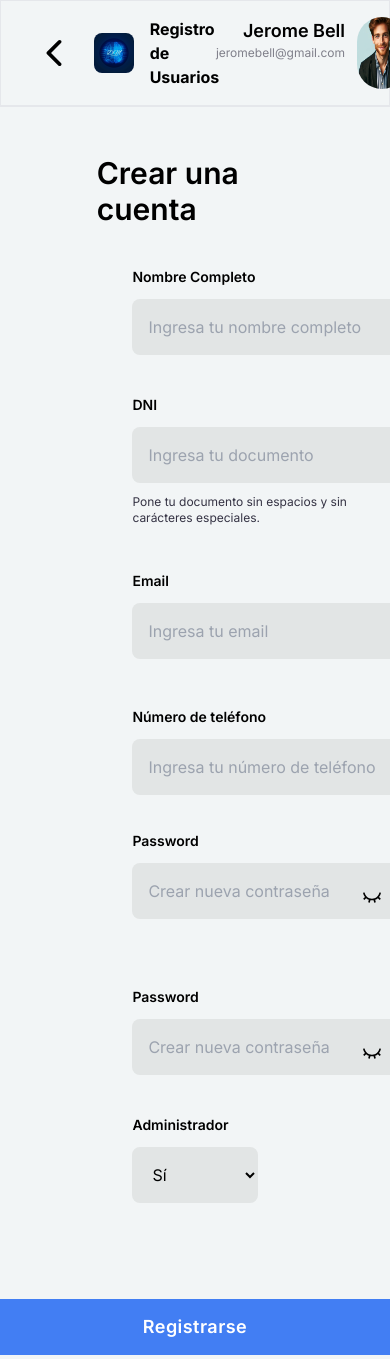
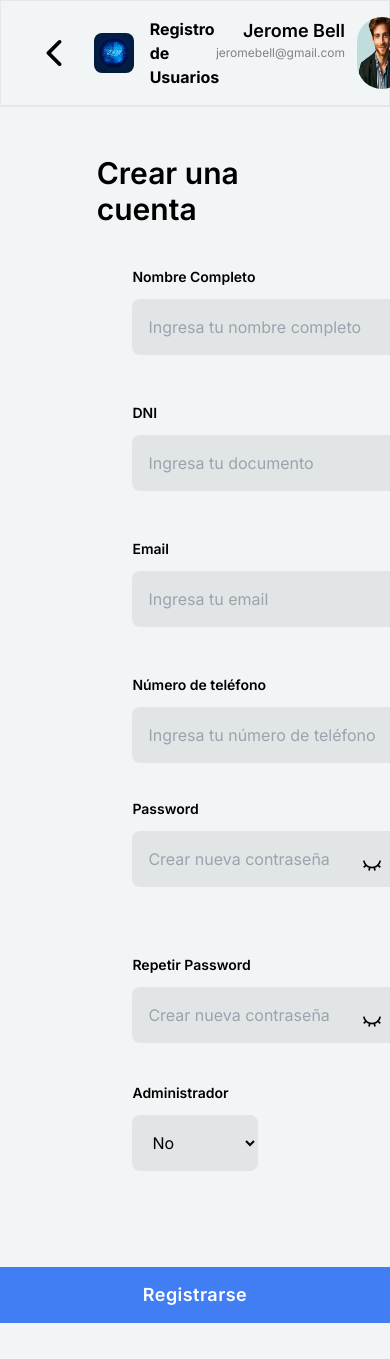
Before and after one commit to EliumNova/dumont, a Next.js app in the folder frontend/: page /admin/userRegistration in a window 390 px wide. Shown: the top 1359 px of the page. After the commit the page ends 1327 px from the top, so only its background shows below. Built offline with nearby package versions, Linux system fonts and the light colour scheme.

Commit message:
valido formulario de registro

```diff
--- /dev/null
+++ b/frontend/app/admin/components/InputField.jsx
@@ -0,0 +1,27 @@
+export default function InputField({
+  label,
+  id,
+  value,
+  onChange,
+  placeholder,
+  type = "text",
+  required,
+}) {
+  return (
+    <div className="flex flex-col gap-3 w-[32rem] p-4 my-2">
+      <label htmlFor={id} className="text-sm font-semibold">
+        {label}
+      </label>
+      <input
+        type={type}
+        id={id}
+        name={id}
+        value={value}
+        onChange={onChange}
+        placeholder={placeholder}
+        required={required}
+        className="bg-[#E2E5E5] h-14 rounded-lg p-4 text-base"
+      />
+    </div>
+  );
+}
--- /dev/null
+++ b/frontend/app/admin/components/PasswordField.jsx
@@ -0,0 +1,41 @@
+import { GoEye } from "react-icons/go"; // Asegúrate de importar los íconos necesarios
+import { RiEyeCloseLine } from "react-icons/ri"; // Asegúrate de importar los íconos necesarios
+
+export default function PasswordField({
+  label,
+  name,
+  value,
+  showPassword,
+  togglePassword,
+  onChange,
+  required,
+}) {
+  return (
+    <div className="flex flex-col gap-3 w-[32rem] pt-1 p-4 my-2">
+      <label htmlFor={name} className="text-sm font-semibold">
+        {label}
+      </label>
+      <input
+        type={showPassword ? "text" : "password"}
+        id={name}
+        name={name}
+        value={value}
+        onChange={onChange}
+        placeholder="Crear nueva contraseña"
+        required={required}
+        className="bg-[#E2E5E5] h-14 rounded-lg p-4 text-base"
+      />
+      {showPassword ? (
+        <GoEye
+          onClick={togglePassword}
+          className="relative self-end bottom-11 right-4 w-5 h-5 cursor-pointer"
+        />
+      ) : (
+        <RiEyeCloseLine
+          onClick={togglePassword}
+          className="relative self-end bottom-11 right-4 w-5 h-5 cursor-pointer"
+        />
+      )}
+    </div>
+  );
+}
--- a/frontend/app/admin/userRegistration/page.js
+++ b/frontend/app/admin/userRegistration/page.js
@@ -1,160 +1,203 @@
 "use client";
 import React, { useState } from "react";
-import { GoEye } from "react-icons/go";
-import { RiEyeCloseLine } from "react-icons/ri";
-import { usePathname } from "next/navigation";
 import ReactInputMask from "react-input-mask";
+import InputField from "../components/InputField";
+import PasswordField from "../components/PasswordField";
 
 function UserRegistration() {
-  const [showPassword, setShowPassword] = useState(false);
-  const [show2doPassword, setShow2doPassword] = useState(false);
-  const [password, setPassword] = useState();
+  const [showPassword, setShowPassword] = useState({
+    first: false,
+    second: false,
+  });
+  const [errorMessage, setErrorMessage] = useState("");
+  const [registerUser, setRegisterUser] = useState({
+    name: "",
+    email: "",
+    password: "",
+    validatePassword: "",
+    admin: false,
+    dni: "",
+    phone: "",
+  });
 
+  // Función para manejar el envío del formulario
+  const handleSubmit = (e) => {
+    e.preventDefault();
 
+    const { name, email, password, validatePassword, dni, phone } =
+      registerUser;
 
-  const handleSubmit = () => {
-    console.log("submit");
+    // Validar que todos los campos están llenos
+    if (!name || !email || !password || !validatePassword || !dni || !phone) {
+      setErrorMessage("Todos los campos son obligatorios.");
+      setTimeout(() => setErrorMessage(""), 3000);
+      return;
+    }
+
+    // Validar que las contraseñas coincidan
+    if (password !== validatePassword) {
+      setErrorMessage("Las contraseñas no coinciden.");
+      setTimeout(() => setErrorMessage(""), 3000);
+      return;
+    }
+
+    // Resetear el formulario
+    setRegisterUser({
+      name: "",
+      email: "",
+      password: "",
+      validatePassword: "",
+      admin: false,
+      dni: "",
+      phone: "",
+    });
+
+    // Si todo es correcto, procesar el registro
+    console.log("Formulario enviado");
+    console.log(JSON.stringify(registerUser, null, 2)); // Muestra el formulario con sangría
+  };
+
+  const errorMessageBox = () => {
+    setErrorMessage("Caracteres inválidos en el campo.");
+    setTimeout(() => setErrorMessage(""), 3000);
+  };
+
+  const validateInput = (value, regex) => regex.test(value);
+
+  const handleChange = (e) => {
+    const { name, value } = e.target;
+
+    const processedValue = name === "admin" ? value === "true" : value;
+
+    const validations = {
+      dni: /^[0-9]*$/,
+      phone: /^[0-9\s]*$/,
+      name: /^[a-zA-Z\s]*$/,
+      email: /^[a-zA-Z@.\s]*$/,
+      password: /^[a-zA-Z0-9@.\s\W]*$/,
+      validatePassword: /^[a-zA-Z0-9@.\s\W]*$/,
+    };
+
+    if (name === "phone") {
+      const maskedValue = e.target.inputElement
+        ? e.target.inputElement.value
+        : value;
+      setRegisterUser((prev) => ({
+        ...prev,
+        [name]: maskedValue,
+      }));
+    } else if (name in validations) {
+      if (value === "" || validateInput(processedValue, validations[name])) {
+        setRegisterUser((prev) => ({
+          ...prev,
+          [name]: processedValue,
+        }));
+      } else {
+        errorMessageBox();
+      }
+    } else {
+      setRegisterUser((prev) => ({
+        ...prev,
+        [name]: processedValue,
+      }));
+    }
   };
 
   return (
-    <div className="flex flex-col gap-4 md:justify-center items-start h-[100%] w-3/4 p-12 m-auto flex-wrap ">
+    <div className="flex flex-col gap-4 md:justify-center items-start h-[100%] w-3/4 p-12 m-auto flex-wrap">
       <div className="left-0 md:left-[9.5rem] relative ">
-        <h2 className="text-3xl md:text-5xl font-semibold ">Crear una cuenta</h2>
+        <h2 className="text-3xl md:text-5xl font-semibold">Crear una cuenta</h2>
       </div>
       <form
         onSubmit={handleSubmit}
-        className=" flex items-center flex-col  w-full  "
+        className="flex items-center flex-col w-full"
       >
-       <div className="w-4/5 h-auto flex flex-row gap-x-8 flex-wrap justify-start items-center
-     ">
-         {/**nombre completo */}
-         <div className=" flex flex-col gap-3 w-[32rem] p-4 my-2">
-          <label htmlFor="email" className="text-sm font-semibold">
-            Nombre Completo
-          </label>
-          <input
-            type="text"
+        <div className="w-4/5 h-auto flex flex-row gap-x-8 flex-wrap justify-start items-center">
+          <InputField
+            label="Nombre Completo"
             id="name"
+            value={registerUser.name}
+            onChange={handleChange}
             placeholder="Ingresa tu nombre completo"
             required
-            className=" bg-[#E2E5E5] h-14 rounded-lg p-4 text-base"
           />
-        </div>
-        {/**dni */}
-        <div className="before-content flex flex-col gap-3 w-[32rem] p-4 mb-12 md:my-2 ">
-          <label htmlFor="email" className="text-sm font-semibold">
-            DNI
-          </label>
-          <input
-            type="text"
-            id="DNI"
+          <InputField
+            label="DNI"
+            id="dni"
+            value={registerUser.dni}
+            onChange={handleChange}
             placeholder="Ingresa tu documento"
             required
-            className=" bg-[#E2E5E5] h-14 rounded-lg p-4 text-base"
           />
-
-        </div>
-        {/**Email */}
-        <div className=" flex flex-col gap-3 w-[32rem] p-4 my-2">
-          <label htmlFor="email" className="text-sm font-semibold">
-            Email
-          </label>
-          <input
-            type="text"
+          <InputField
+            label="Email"
             id="email"
+            value={registerUser.email}
+            onChange={handleChange}
             placeholder="Ingresa tu email"
+            type="email"
             required
-            className=" bg-[#E2E5E5] h-14 rounded-lg p-4 text-base"
           />
-        </div>
-        {/**Numero de teléfono */}
           <div className="flex flex-col gap-3 w-[32rem] p-4 my-2">
-      <label htmlFor="mobile" className="text-sm font-semibold">
+            <label htmlFor="phone" className="text-sm font-semibold">
               Número de teléfono
             </label>
             <ReactInputMask
               mask="(999) 999-9999"
+              name="phone"
+              value={registerUser.phone}
+              onChange={handleChange}
               placeholder="Ingresa tu número de teléfono"
-        className=" bg-[#E2E5E5] h-14 rounded-lg p-4 text-base "
+              className="bg-[#E2E5E5] h-14 rounded-lg p-4 text-base"
             />
           </div>
-        {/**Contraseña */}
-        <div className=" flex flex-col gap-3 w-[32rem] pt-1 p-4 my-2">
-            <label htmlFor="password" className="text-sm font-semibold">
-              Password
-            </label>
-            <input
-                    type={showPassword ? "text" : "password"}
-                    id="password"
-                    placeholder="Crear nueva contraseña"
-                    onChange={(e) => setPassword(e.target.value)}
+          <PasswordField
+            label="Password"
+            name="password"
+            value={registerUser.password}
+            showPassword={showPassword.first}
+            togglePassword={() =>
+              setShowPassword((prev) => ({ ...prev, first: !prev.first }))
+            }
+            onChange={handleChange}
             required
-                    className=" bg-[#E2E5E5] h-14 rounded-lg p-4 text-base"
           />
-
-                  {showPassword ? (
-                    <GoEye
-                      onClick={() => setShowPassword((prevState) => !prevState)}
-                      className="relative self-end bottom-11 right-4 w-5 h-5  cursor-pointer"
+          <PasswordField
+            label="Repetir Password"
+            name="validatePassword"
+            value={registerUser.validatePassword}
+            showPassword={showPassword.second}
+            togglePassword={() =>
+              setShowPassword((prev) => ({ ...prev, second: !prev.second }))
+            }
+            onChange={handleChange}
+            required
           />
-                  ) : (
-                    <RiEyeCloseLine
-                      onClick={() => setShowPassword((prevState) => !prevState)}
-                      className="relative self-end bottom-11 right-4 w-5 h-5  cursor-pointer"
-                    />
-                  )}
-          </div>
-        {/**Contraseña */}
-        <div className=" flex flex-col gap-3 w-[32rem] pt-1 p-4 my-2 ">
-            <label htmlFor="password" className="text-sm font-semibold">
-              Password
-            </label>
-            <input
-                    type={show2doPassword ? "text" : "password"}
-                    id="password"
-                    placeholder="Crear nueva contraseña"
-                    onChange={(e) => setReplicatePassword(e.target.value)}
-                    required
-                    className=" bg-[#E2E5E5] h-14 rounded-lg p-4 text-base"
-                  />
-
-                  {show2doPassword ? (
-                    <GoEye
-                      onClick={() =>
-                        setShow2doPassword((prevState) => !prevState)
-                      }
-                      className="relative self-end bottom-11 right-4 w-5 h-5  cursor-pointer"
-                    />
-                  ) : (
-                    <RiEyeCloseLine
-                      onClick={() =>
-                        setShow2doPassword((prevState) => !prevState)
-                      }
-                      className="relative self-end bottom-11 right-4 w-5 h-5  cursor-pointer"
-                    />
-                  )}
-
-          </div>
-        {/**Administrador */}
-        <div className="flex flex-col gap-3 w-[32rem] pt-1 p-4 my-2 relative bottom-7 ">
-          <label htmlFor="email" className="text-sm font-semibold">
+          <div className="flex flex-col gap-3 w-[32rem] pt-1 p-4 my-2 relative bottom-7">
+            <label htmlFor="admin" className="text-sm font-semibold">
               Administrador
             </label>
             <select
               id="admin"
-            className=" bg-[#E2E5E5] h-14 rounded-lg p-4 text-base"
+              name="admin"
+              value={registerUser.admin.toString()}
+              onChange={handleChange}
+              className="bg-[#E2E5E5] h-14 rounded-lg p-4 text-base"
               required
             >
-            <option value="si">Sí</option>
-            <option value="no">No</option>
+              <option value="true">Sí</option>
+              <option value="false">No</option>
             </select>
           </div>
-
         </div>
+        {errorMessage && (
+          <div className="p-2 h-8 text-xs rounded flex justify-center items-center bg-red-700 text-white font-medium relative">
+            {errorMessage}
+          </div>
+        )}
         <button
           type="submit"
-          className="w-[30rem] h-14 relative top-11
-          bg-[#427EF3] rounded-xl text-white text-lg tracking-wide font-semibold"
+          className="w-[30rem] h-14 relative top-11 bg-[#427EF3] rounded-xl text-white text-lg tracking-wide font-semibold"
         >
           Registrarse
         </button>
```
Also changed, not shown: frontend/next.config.mjs (+29 -29 lines). Lines whose indentation alone changed are shown as unchanged.
